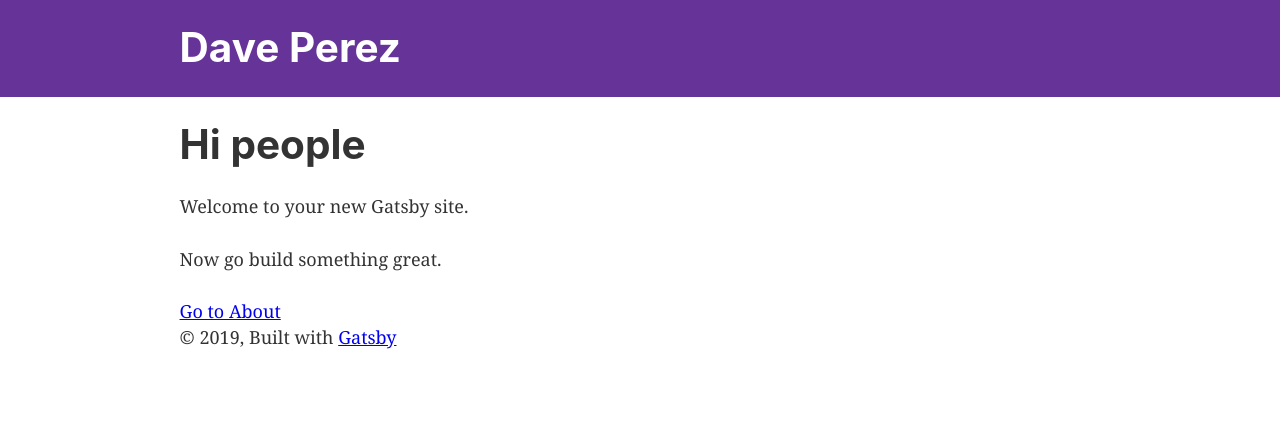
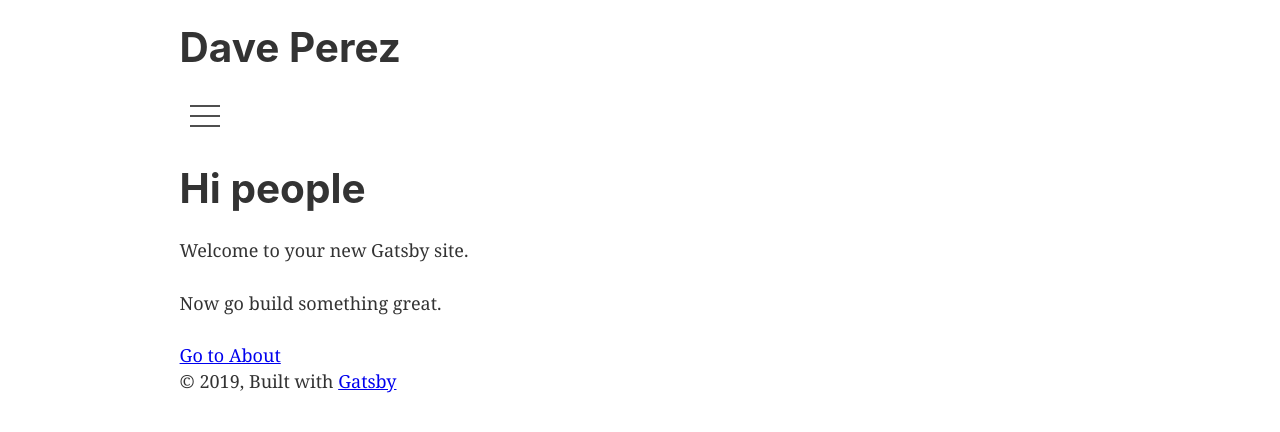
Before and after one commit to dvprz/daveperez, a Gatsby site: page / in a window 1280 px wide. Built offline with nearby package versions, Linux system fonts and the light colour scheme; Gatsby itself is replaced by a stand-in of ours.

```diff
--- a/src/components/header.js
+++ b/src/components/header.js
@@ -1,42 +1,71 @@
-import { Link } from "gatsby"
-import PropTypes from "prop-types"
-import React from "react"
+import PropTypes from 'prop-types'
+import styled from 'styled-components'
+import React from 'react'
+
+const Hamburger = styled.button`
+  border: none;
+  background-color: transparent;
+  width: 50px;
+  height: 50px;
+  cursor: pointer;
+  padding: 10px;
+  box-sizing: border-box;
+  border-radius: 4px;
+  margin-top: 20px;
+  transition: all 300ms ease;
+
+  :hover {
+    background-color: #4f4f4f;
+
+    span {
+      background-color: white;
+    }
+  }
+
+  span {
+    display: block;
+    height: 2px;
+    width: 100%;
+    background-color: #4f4f4f;
+    margin-bottom: 8px;
+    transition: all 300ms ease;
+  }
+
+  span:last-of-type {
+    margin-bottom: 0;
+  }
+`
+
+const Button = () => (
+  <Hamburger type='button'>
+    <span></span>
+    <span></span>
+    <span></span>
+  </Hamburger>
+)
+
+const StyledHeader = styled.header`
+  margin: 0;
+  padding: 0;
+`
+
+const StyledHeaderWrapper = styled.div`
+  margin: 0 auto;
+  max-width: 960px;
+  padding: 1.45rem 1.0875rem;
+`
 
 const Header = ({ siteTitle }) => (
-  <header
-    style={{
-      background: `rebeccapurple`,
-      marginBottom: `1.45rem`,
-    }}
-  >
-    <div
-      style={{
-        margin: `0 auto`,
-        maxWidth: 960,
-        padding: `1.45rem 1.0875rem`,
-      }}
-    >
-      <h1 style={{ margin: 0 }}>
-        <Link
-          to="/"
-          style={{
-            color: `white`,
-            textDecoration: `none`,
-          }}
-        >
-          {siteTitle}
-        </Link>
-      </h1>
-    </div>
-  </header>
+  <StyledHeader>
+    <StyledHeaderWrapper>
+      <h1 style={{ margin: 0 }}>{siteTitle}</h1>
+      <Button />
+    </StyledHeaderWrapper>
+  </StyledHeader>
 )
 
 Header.propTypes = {
-  siteTitle: PropTypes.string,
-}
-
-Header.defaultProps = {
-  siteTitle: ``,
+  siteTitle: PropTypes.string.isRequired,
 }
 
 export default Header
```
Also changed, not shown: src/components/logo.js (added, +29 -0 lines).
